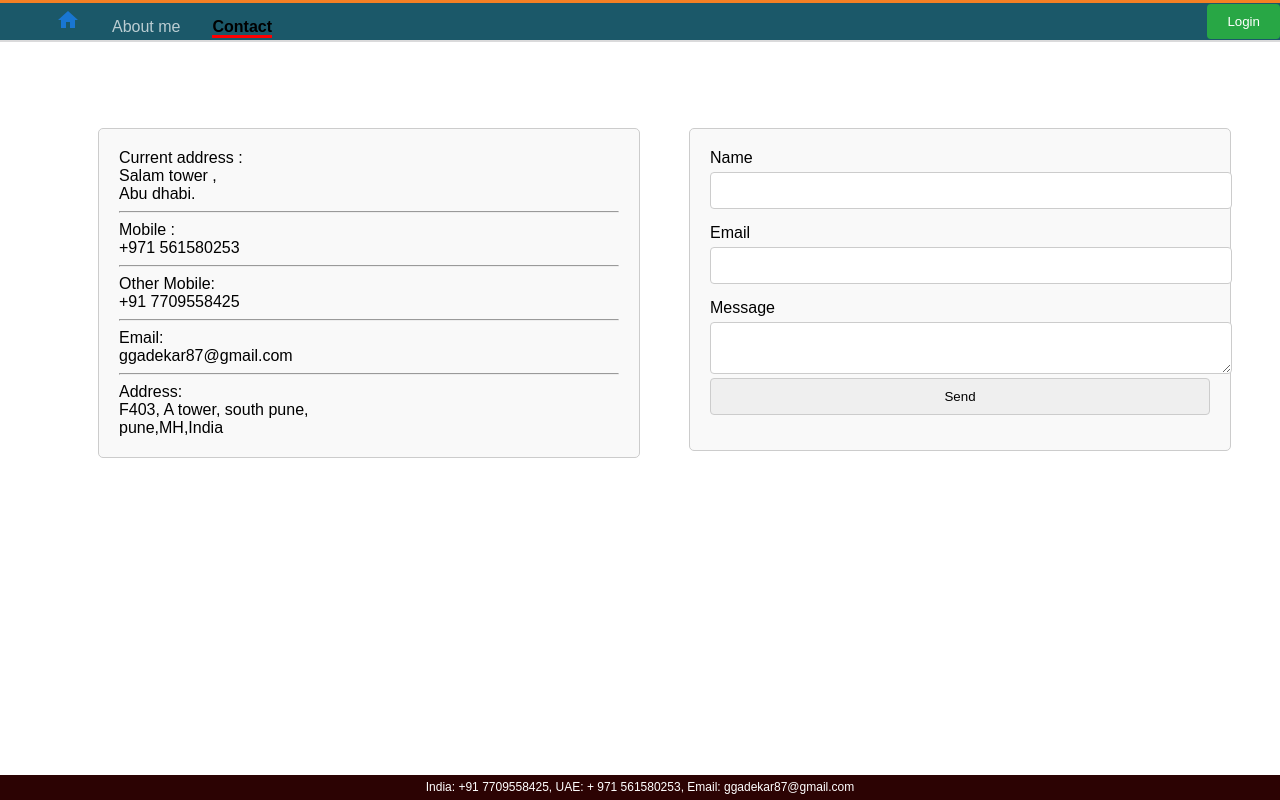
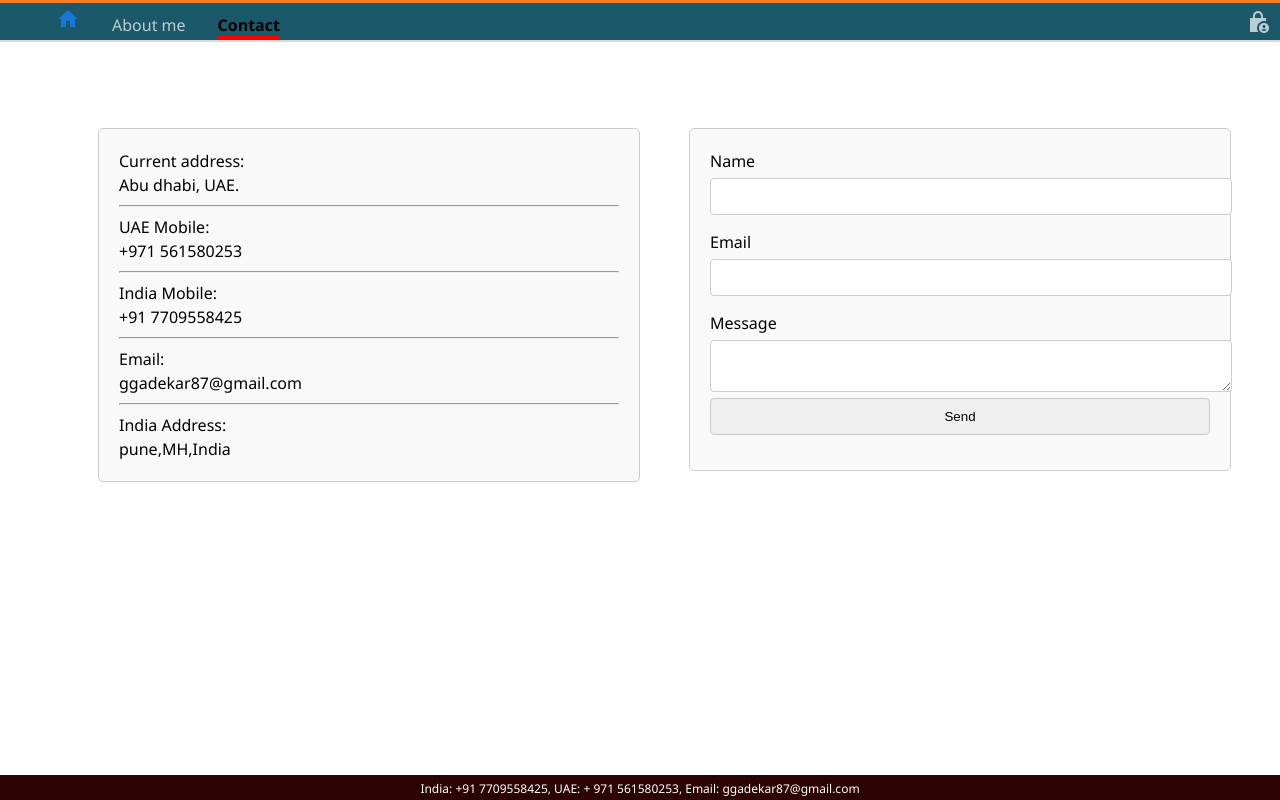
Before and after one commit to ggadekar87/ggadekar, a React (Create React App) app: page /contact in a window 1280 px wide. Built offline with nearby package versions, Linux system fonts and the light colour scheme.

Commit message:
Css changes

```diff
--- a/src/App.css
+++ b/src/App.css
@@ -1,6 +1,10 @@
 .App {
-  font-family: Arial, Helvetica, sans-serif;
   font-style: normal;
+  font-family: "Segoe UI", SegoeUI, "Helvetica Neue", Helvetica, Arial,
+    sans-serif;
+  font-size: 1rem;
+  font-weight: 400;
+  line-height: 1.5;
 }
 @media (prefers-reduced-motion: no-preference) {
 }
--- a/src/components/contact/contact.js
+++ b/src/components/contact/contact.js
@@ -4,17 +4,15 @@ const Contact = () => {
   return <div className="Contact">
     <div className='co-column1'>
       <div className='co-contact'>
-        Current address :<br></br> Salam tower ,<br></br> Abu dhabi.
+        Current address:<br></br> Abu dhabi, UAE.
         <hr></hr>
-        Mobile :<br></br> +971 561580253
+        UAE Mobile:<br></br> +971 561580253
         <hr></hr>
-        Other Mobile:<br></br> +91 7709558425
+        India Mobile:<br></br> +91 7709558425
         <hr></hr>
         Email: <br></br>ggadekar87@gmail.com
         <hr></hr>
-        Address:
-        <br></br>
-        F403, A tower, south pune,
+        India Address:
         <br></br>pune,MH,India
       </div>
     </div>
--- a/src/components/header/header.css
+++ b/src/components/header/header.css
@@ -67,6 +67,8 @@
   float: right;
   right: 0;
   position: fixed;
+  padding: 10px;
+  cursor: pointer;
 }
 @media screen and (max-width: 600px) {
   .overlay-content {
--- a/src/components/header/header.js
+++ b/src/components/header/header.js
@@ -1,7 +1,7 @@
 import "./header.css"
 import NavigationItem from "./navigationItem/navigationItem";
 import HomeIcon from '@mui/icons-material/Home';
-
+import LockPersonSharpIcon from '@mui/icons-material/LockPersonSharp';
 const Header = () => {
   const openNav = () => {
     document.getElementById("myNav").style.width = "70%";
@@ -22,7 +22,7 @@ const Header = () => {
 
   return (
     <header className="Toolbar">
-      <button className="Login">Login</button>
+      <LockPersonSharpIcon titleAccess="login" className="Login"></LockPersonSharpIcon>
       <span className="MobileMenu" onClick={openNav}>&#9776;</span>
       <div id="myNav" className="overlay">
         <a className="closebtn" onClick={closeNav}>&times;</a>
```
